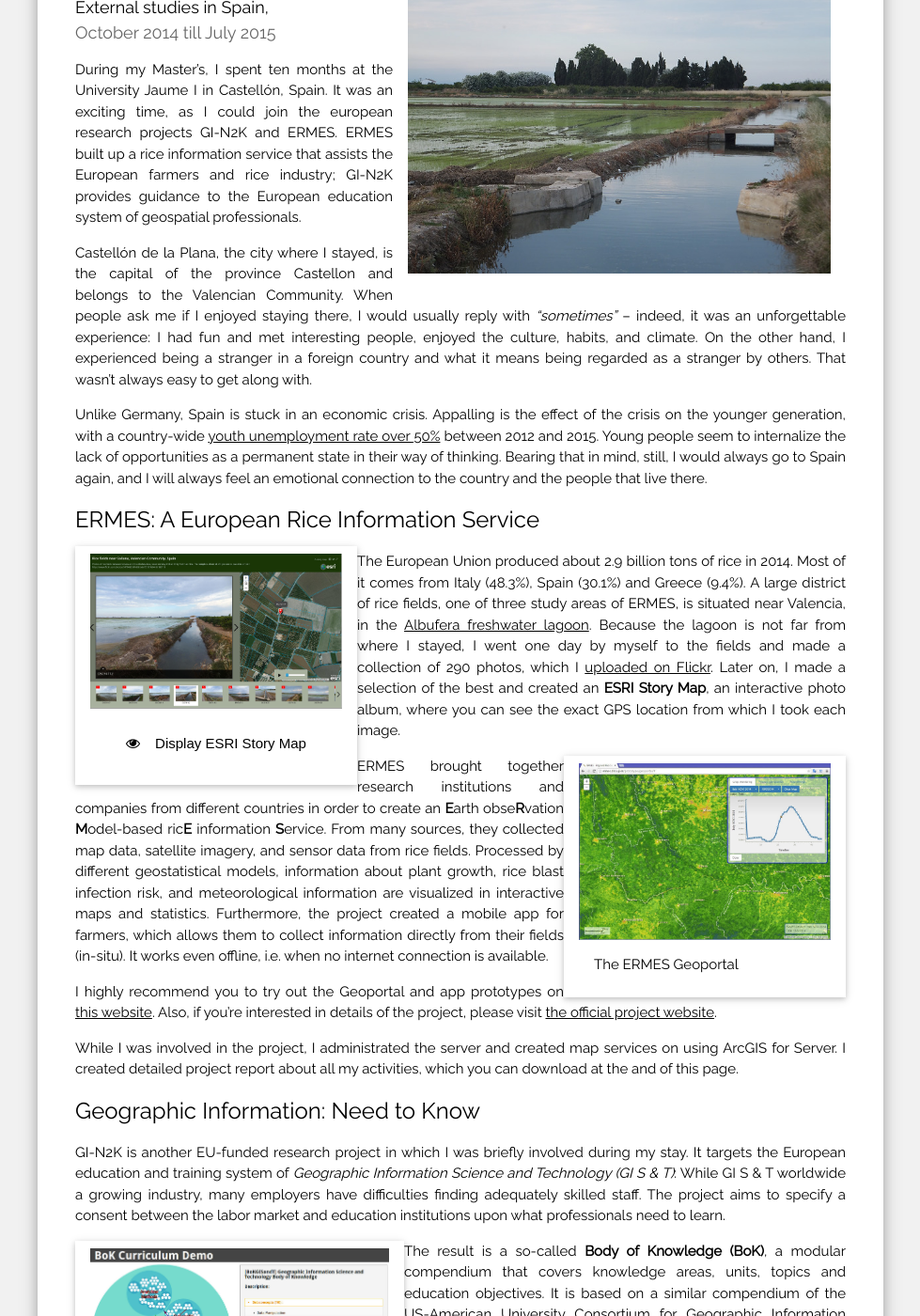
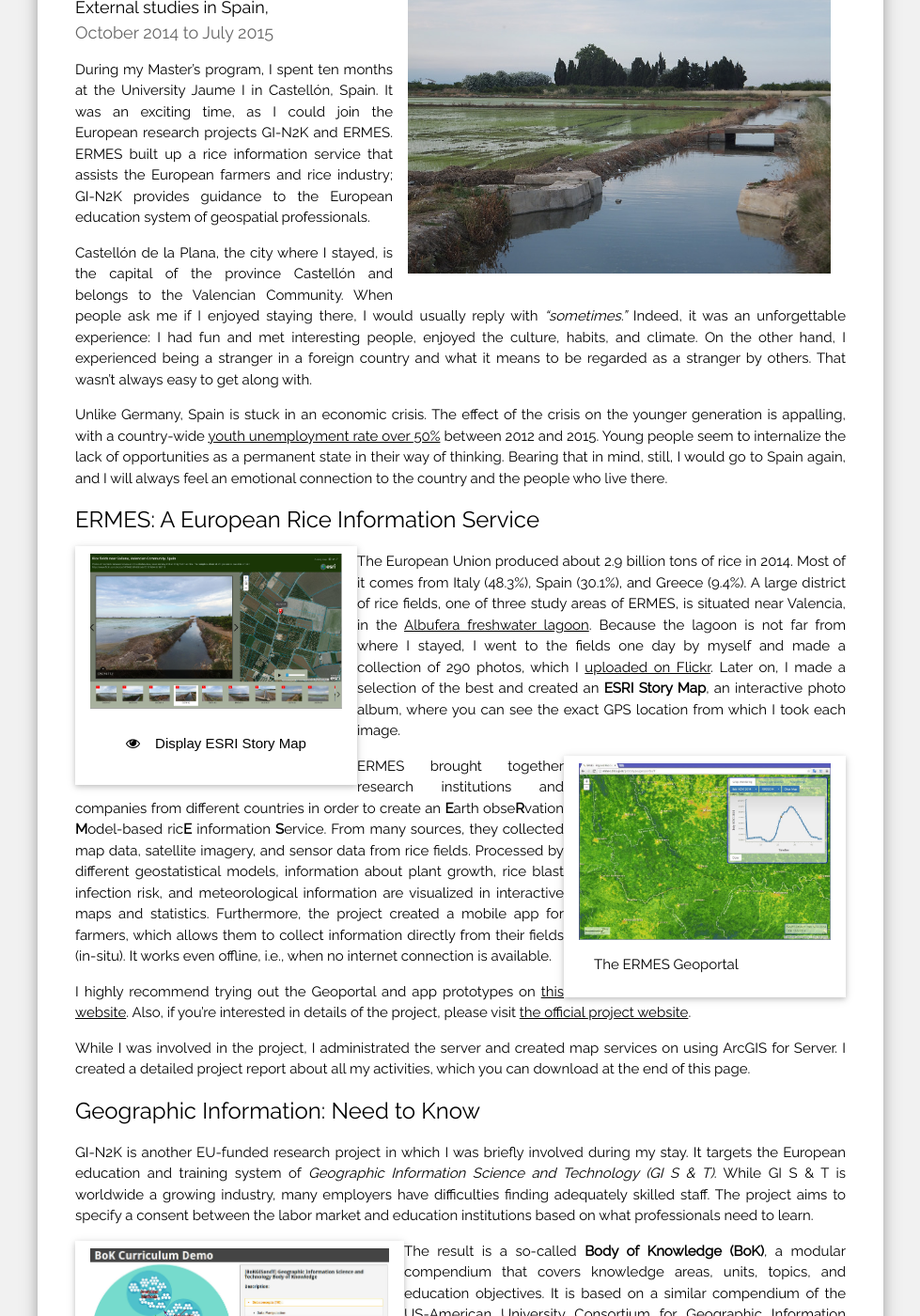
Before and after one commit to MatthiasHinz/MatthiasHinz.github.io, a Jekyll site: the page built from _projects/2015-07-31-External_Studies_Spain.md, in a window 1280 px wide and 1400 px high, scrolled down 540 px. Shown: the whole window at 94% size, without its empty margins (285-1264 px from the left). Built offline with Jekyll 4.4.1, drawn with Linux system fonts in a browser that asks for light colours; nearby versions of some CDN libraries; comment, search, counter and statistics services are not loaded; some of the changed text lies outside the part shown.

Commit message:
copy-editing and minor corrections of spelling

```diff
--- a/_projects/2015-07-31-External_Studies_Spain.md
+++ b/_projects/2015-07-31-External_Studies_Spain.md
@@ -2,16 +2,16 @@
 layout: project
 title: Rice Mapping in Europe
 subtitle: External studies in Spain,
-duration: "October 2014 till July 2015"
+duration: "October 2014 to July 2015"
 preview_image: "/img/rice_field_sollana.jpg"
 comments: true
 ---
 
-During my Master's, I spent ten months at the University Jaume I in Castellón, Spain. It was an exciting time, as I could join the european research projects GI-N2K and ERMES. ERMES built up a rice information service that assists the European farmers and rice industry; GI-N2K provides guidance to the European education system of geospatial professionals.
+During my Master's program, I spent ten months at the University Jaume I in Castellón, Spain. It was an exciting time, as I could join the European research projects GI-N2K and ERMES. ERMES built up a rice information service that assists the European farmers and rice industry; GI-N2K provides guidance to the European education system of geospatial professionals.
 
-Castellón de la Plana, the city where I stayed, is the capital of the province Castellon and belongs to the Valencian Community. When people ask me if I enjoyed staying there, I would usually reply with *"sometimes"* -- indeed, it was an unforgettable experience: I had fun and met interesting people, enjoyed the culture, habits, and climate. On the other hand, I experienced being a stranger in a foreign country and what it means being regarded as a stranger by others. That wasn't always easy to get along with.
+Castellón de la Plana, the city where I stayed, is the capital of the province Castellón and belongs to the Valencian Community. When people ask me if I enjoyed staying there, I would usually reply with *"sometimes."* Indeed, it was an unforgettable experience: I had fun and met interesting people, enjoyed the culture, habits, and climate. On the other hand, I experienced being a stranger in a foreign country and what it means to be regarded as a stranger by others. That wasn't always easy to get along with.
 
-Unlike Germany, Spain is stuck in an economic crisis. Appalling is the effect of the crisis on the younger generation, with a country-wide [youth unemployment rate over 50%](http://www.tradingeconomics.com/spain/youth-unemployment-rate) between 2012 and 2015. Young people seem to internalize the lack of opportunities as a permanent state in their way of thinking. Bearing that in mind, still, I would always go to Spain again, and I will always feel an emotional connection to the country and the people that live there.
+Unlike Germany, Spain is stuck in an economic crisis. The effect of the crisis on the younger generation is appalling, with a country-wide [youth unemployment rate over 50%](http://www.tradingeconomics.com/spain/youth-unemployment-rate) between 2012 and 2015. Young people seem to internalize the lack of opportunities as a permanent state in their way of thinking. Bearing that in mind, still, I would go to Spain again, and I will always feel an emotional connection to the country and the people who live there.
 
 
 ### ERMES: A European Rice Information Service
@@ -24,7 +24,7 @@ Unlike Germany, Spain is stuck in an economic crisis. Appalling is the effect of
 		</button> </a>
  </div>
 
-The European Union produced about 2.9 billion tons of rice in 2014. Most of it comes from Italy (48.3%), Spain (30.1%) and Greece (9.4%). A large district of rice fields, one  of three study areas of ERMES, is situated near Valencia, in the [Albufera freshwater lagoon](https://en.wikipedia.org/wiki/Albufera). Because the lagoon is not far from where I stayed, I went one day by myself to the fields and made a collection of 290 photos, which I [uploaded on Flickr](https://www.flickr.com/photos/54794825@N08/sets/72157654436183118). Later on, I made a selection of the best and created an **ESRI Story Map**, an interactive photo album, where you can see the exact GPS location from which I took each image.
+The European Union produced about 2.9 billion tons of rice in 2014. Most of it comes from Italy (48.3%), Spain (30.1%), and Greece (9.4%). A large district of rice fields, one  of three study areas of ERMES, is situated near Valencia, in the [Albufera freshwater lagoon](https://en.wikipedia.org/wiki/Albufera). Because the lagoon is not far from where I stayed, I went  to the fields one day by myself and made a collection of 290 photos, which I [uploaded on Flickr](https://www.flickr.com/photos/54794825@N08/sets/72157654436183118). Later on, I made a selection of the best and created an **ESRI Story Map**, an interactive photo album, where you can see the exact GPS location from which I took each image.
 
 <div class="w3-card w3-container w3-border-0 w3-padding" style="max-width:300px; float:right; text-align: center">
 	<img src="/img/Regional_Geoportal_rezised.jpg" style="width:100%; max-width:500px" align="left" alt="Screenshot" />
@@ -33,16 +33,16 @@ The European Union produced about 2.9 billion tons of rice in 2014. Most of it c
 		</div>
  </div>
 
-ERMES brought together research institutions and companies from different countries in order to create an **E**arth obse**R**vation **M**odel-based ric**E** information **S**ervice. From many sources, they collected map data, satellite imagery, and sensor data from rice fields. Processed by different geostatistical models, information about plant growth, rice blast infection risk, and meteorological information are visualized in interactive maps and statistics. Furthermore, the project created a mobile app for farmers, which allows them to collect information directly from their fields (in-situ). It works even offline, i.e. when no internet connection is available.
+ERMES brought together research institutions and companies from different countries in order to create an **E**arth obse**R**vation **M**odel-based ric**E** information **S**ervice. From many sources, they collected map data, satellite imagery, and sensor data from rice fields. Processed by different geostatistical models, information about plant growth, rice blast infection risk, and meteorological information are visualized in interactive maps and statistics. Furthermore, the project created a mobile app for farmers, which allows them to collect information directly from their fields (in-situ). It works even offline, i.e., when no internet connection is available.
 
 
-I highly recommend you to try out the Geoportal and app prototypes on [this website](http://http://ermes.dlsi.uji.es). Also, if you're interested in details of the project, please visit [the official project website](http://www.ermes-fp7space.eu/en/homepage/).
+I highly recommend trying out the Geoportal and app prototypes on [this website](http://http://ermes.dlsi.uji.es). Also, if you're interested in details of the project, please visit [the official project website](http://www.ermes-fp7space.eu/en/homepage/).
 
-While I was involved in the project, I administrated the server and created map services on using ArcGIS for Server. I created detailed project report about all my activities, which you can download at the and of this page.
+While I was involved in the project, I administrated the server and created map services on using ArcGIS for Server. I created a detailed project report about all my activities, which you can download at the end of this page.
 
 ### Geographic Information: Need to Know
 
-GI-N2K is another EU-funded research project in which I was briefly involved during my stay. It targets the European education and training system of *Geographic Information Science and Technology (GI S & T)*: While GI S & T worldwide a growing industry, many employers have difficulties finding adequately skilled staff. The project aims to specify a consent between the labor market and education institutions upon what professionals need to learn.
+GI-N2K is another EU-funded research project in which I was briefly involved during my stay. It targets the European education and training system of *Geographic Information Science and Technology (GI S & T)*. While GI S & T is worldwide a growing industry, many employers have difficulties finding adequately skilled staff. The project aims to specify a consent between the labor market and education institutions based on what professionals need to learn.
 
  <div class="w3-card w3-container w3-border-0 w3-padding" style="max-width:350px; float:left; text-align: center">
 	<img src="/img/gi-n2k-demo.jpg" style="width:100%; max-width:500px" align="left" alt="Screenshot" />
```
Also changed, not shown: other parts of _projects/2015-07-31-External_Studies_Spain.md (+3 -3 lines), _projects/2016-09-27-masters_thesis.md (+3 -3 lines), _projects/2017-03-31-containerit.md (+8 -8 lines), index.html (+5 -5 lines).
